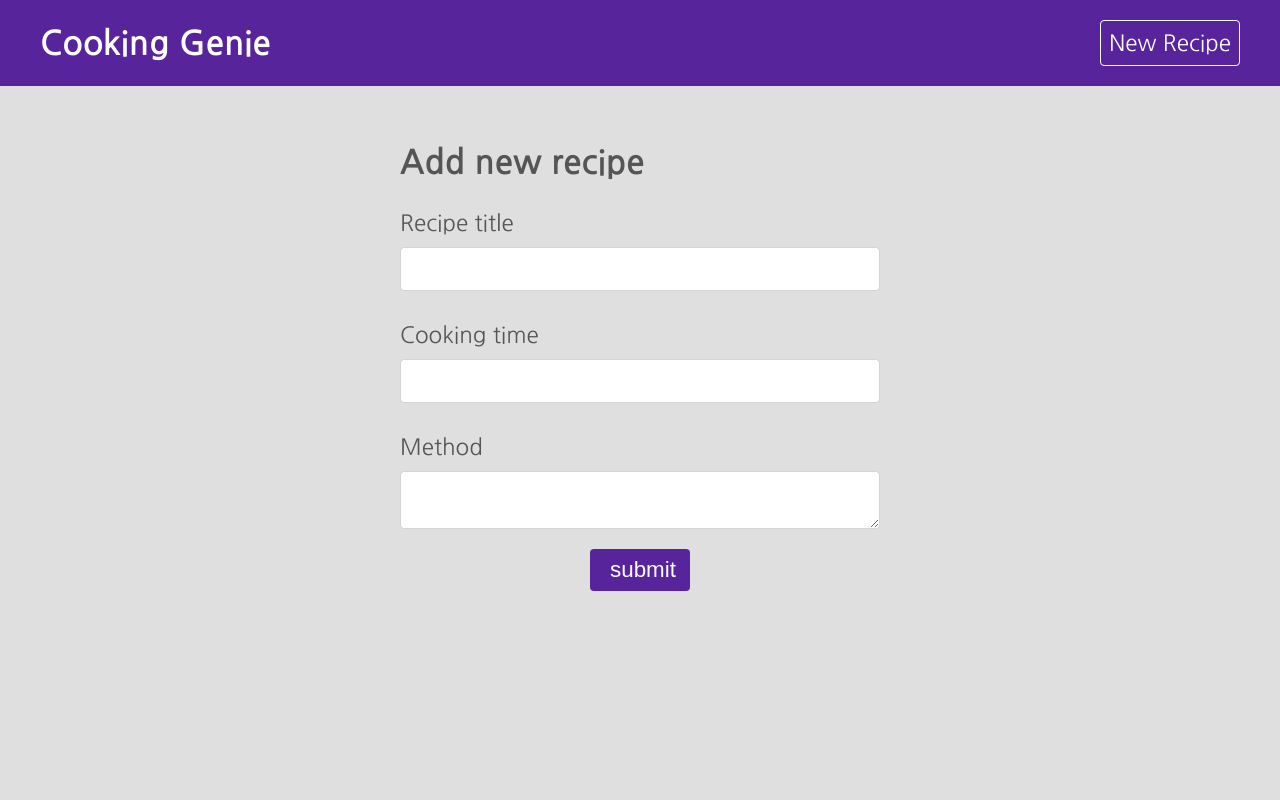
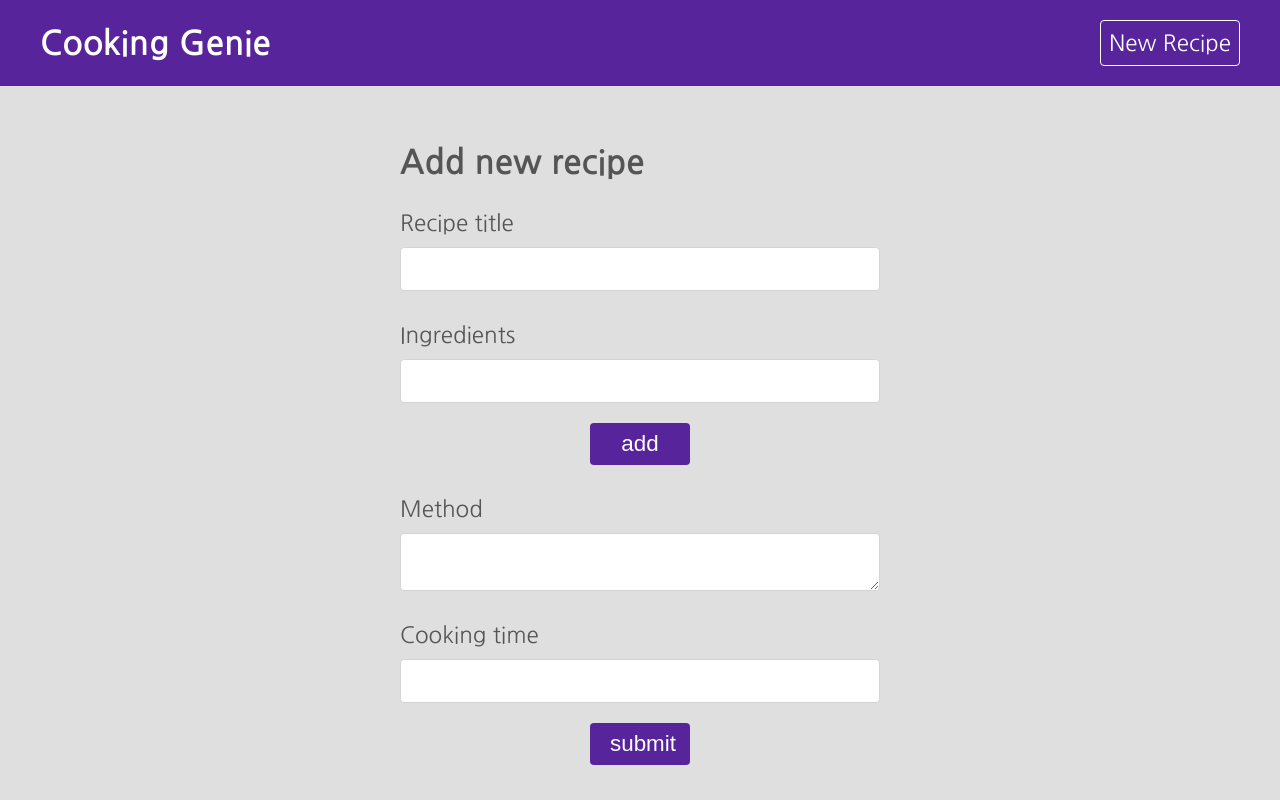
Before and after one commit to genie0320/cooking-genie, a React (Create React App) app: page /create in a window 1280 px wide. Built offline with nearby package versions, Linux system fonts and the light colour scheme.

Commit message:
Add Ingredients in create page - useRef() - Lots of useState()

```diff
--- a/src/pages/create/Create.js
+++ b/src/pages/create/Create.js
@@ -5,11 +5,18 @@ export default function Create() {
     const [title, setTitle] = useState('')
     const [method, setMethod] = useState('')
     const [cookingTime, setCookingTime] = useState('')
+    const [ingItems, setIngItems] = useState('')
+    const [newIng, setNewIng] = useState([])
 
     const handleSubmit = (e) => {
         e.preventDefault()
         console.log(title, method, cookingTime)
 
+    }
+
+    const handleClick = (item) => {
+
+        console.log(item)
     }
     return (
         <div className='addRecipe'>
@@ -18,15 +25,22 @@ export default function Create() {
             <form onSubmit={handleSubmit}>
                 <label>
                     <span>Recipe title</span>
-                    <input type='text' onChange={(e) => { setTitle(e.target.value) }} value={title} required />
+                    <input type='text' onChange={(e) => { setTitle(e.target.value) }} value={title} requir ed />
+                </label>
+                <label>
+                    <span>Ingredients</span>
+                    <div className="ingredients">
+                        <input type="text" />
+                        <button className="btn" onClick={console.log('hi')}>add</button>
+                    </div>
+                </label>
+                <label>
+                    <span>Method</span>
+                    <textarea onChange={(e) => { setMethod(e.target.value) }} value={method} requi red ></textarea>
                 </label>
                 <label>
                     <span>Cooking time</span>
-                    <input type="number" onChange={(e) => { setCookingTime(e.target.value) }} value={cookingTime} required />
-                </label>
-                <label>
-                    <span>Method</span>
-                    <textarea onChange={(e) => { setMethod(e.target.value) }} value={method} required ></textarea>
+                    <input type="number" onChange={(e) => { setCookingTime(e.target.value) }} value={cookingTime} requ ired />
                 </label>
                 <button className='submit'>submit</button>
             </form>
```
Also changed, not shown: 1 other file (tests, documents, lock files or other folders).
